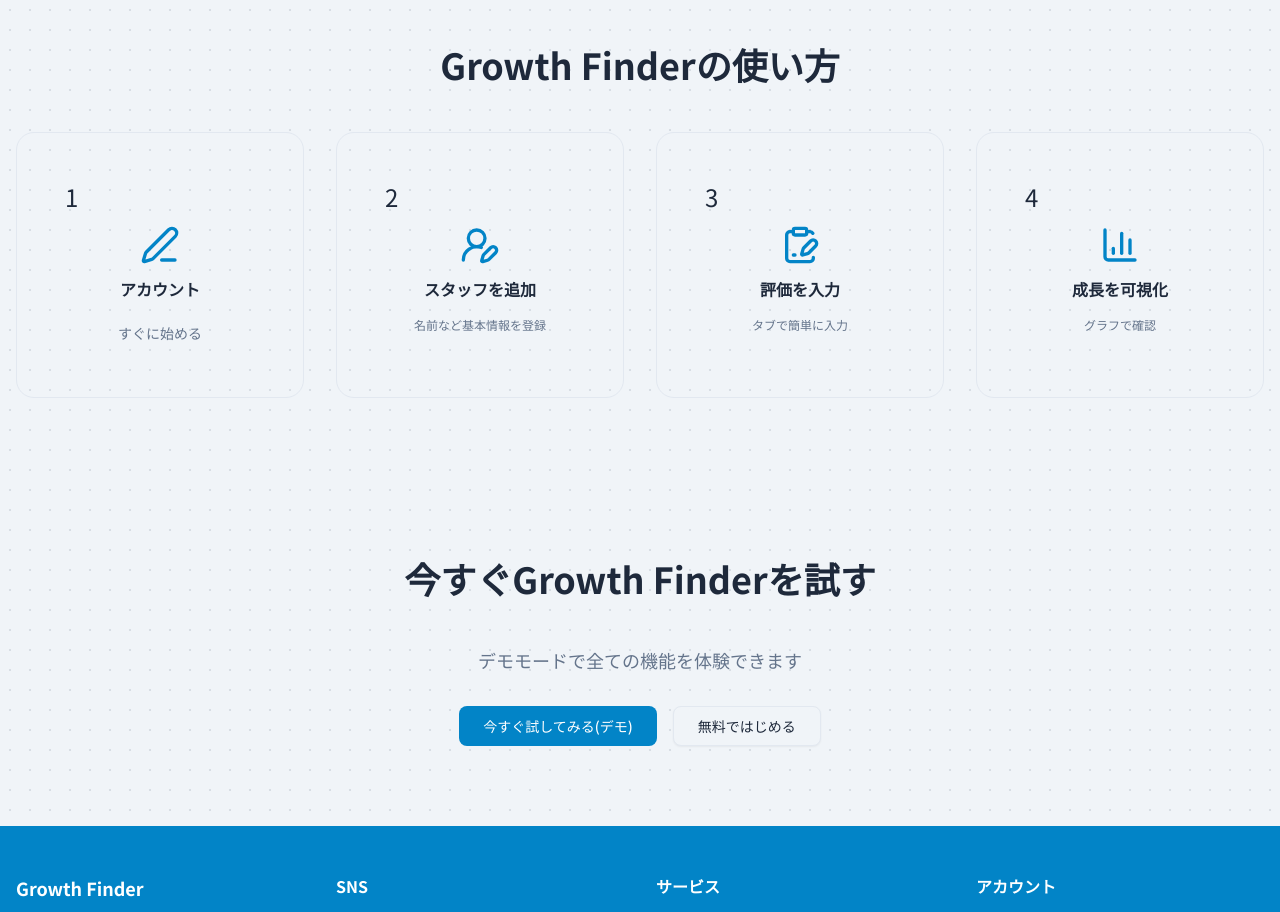
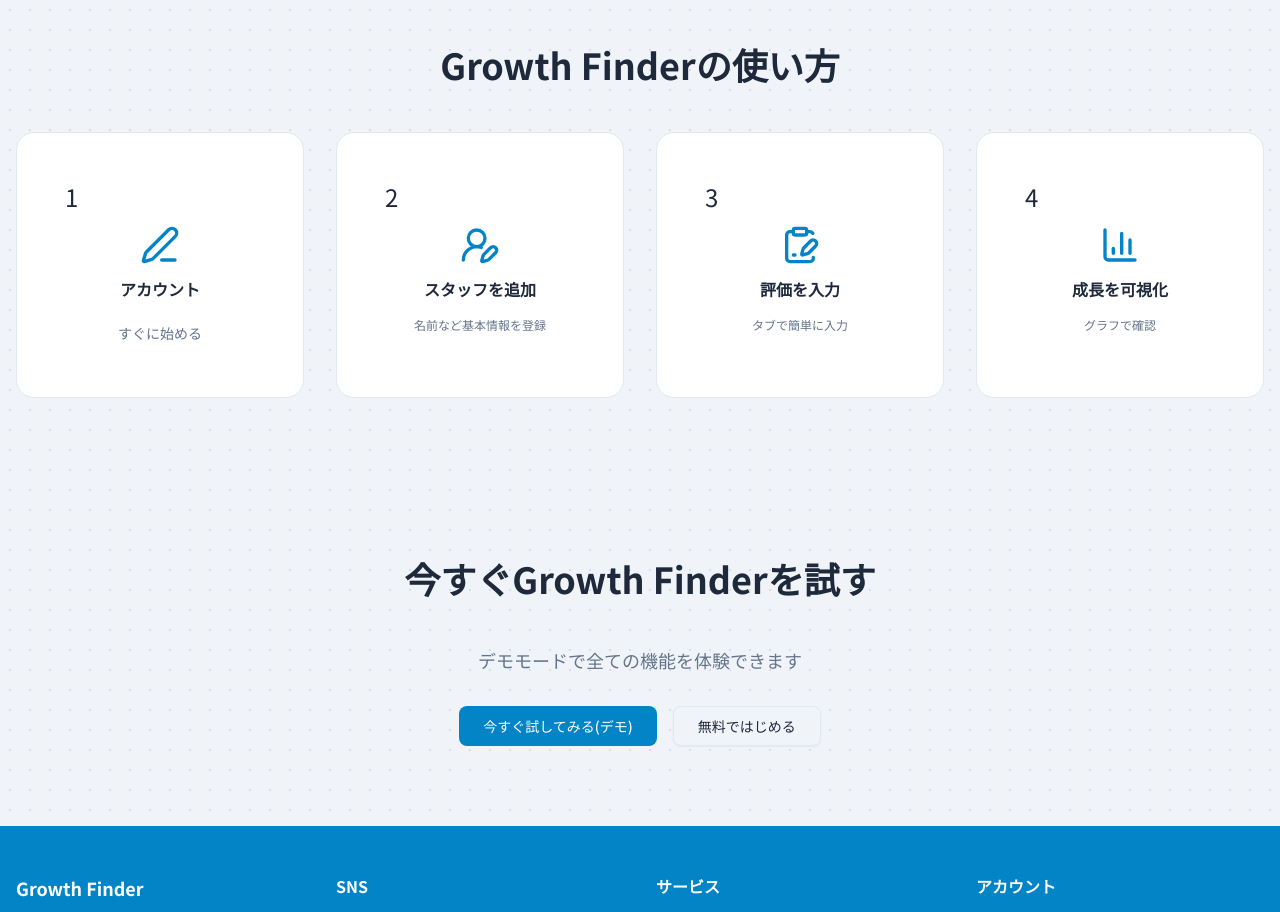
Before and after one commit to takeshi0518/growth-finder, a Next.js app: page / in a window 1280 px wide. Shown: the part 3020-3932 px from the top of the page. Built offline with nearby package versions, Linux system fonts and the light colour scheme.

Commit message:
style: UsageコンポーネントのUsageItemの背景色を設定

```diff
--- a/src/components/landing/usage.tsx
+++ b/src/components/landing/usage.tsx
@@ -45,7 +45,7 @@
 
 function UsageItem({ index, icon: Icon, title, description }: UsageItemProps) {
   return (
-    <div className="w-full p-6 lg:p-12 border rounded-2xl">
+    <div className="bg-primary-foreground w-full p-6 lg:p-12 border rounded-2xl">
       <p className="text-xl md:text-2xl">{index}</p>
       <div className="text-center mt-3">
         <Icon className="w-8 md:w-10 h-8 md:h-10 mx-auto text-primary" />
```
